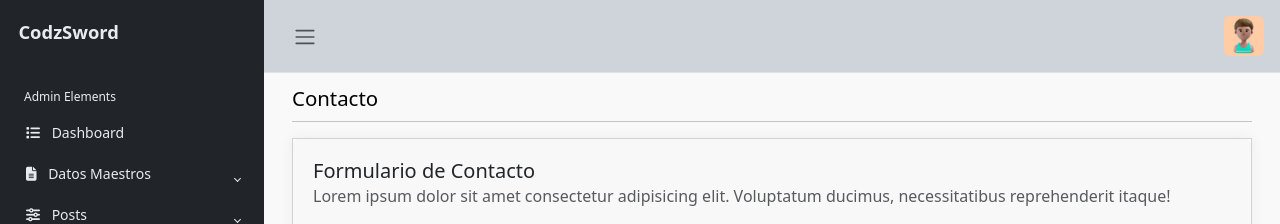
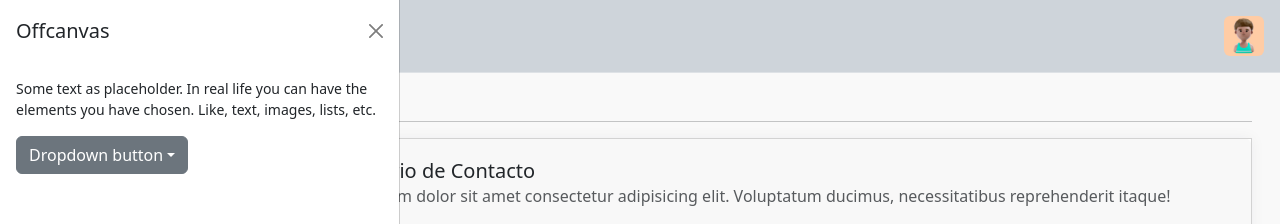
Before and after one commit to pepeul1191/2024-1-IngDatos, a Svelte app: page /contact in a window 1280 px wide. Both pictures are taken after typing "Sample", "name@example.com", "Sample" into the empty fields and a click on the button "Enviar". Shown: the top 224 px of the page. Built offline with nearby package versions, Linux system fonts and the light colour scheme.

Commit message:
ejmplo de offcanvas

```diff
--- a/src/components/pages/app/Contact.svelte
+++ b/src/components/pages/app/Contact.svelte
@@ -1,4 +1,5 @@
 <script>
+  let isOpen = false;
   let formData = {
     name: '',
     email: '',
@@ -13,8 +14,33 @@
     event.preventDefault();
     // Aquí puedes manejar el envío del formulario
     console.log(formData);
+    isOpen = !isOpen;
   }
+
+
 </script>
+
+<div class="{isOpen ? 'offcanvas offcanvas-start show' : 'offcanvas offcanvas-start'}" tabindex="-1" id="offcanvasExample" aria-labelledby="offcanvasExampleLabel">
+  <div class="offcanvas-header">
+    <h5 class="offcanvas-title" id="offcanvasExampleLabel">Offcanvas</h5>
+    <button type="button" class="btn-close text-reset" aria-label="Close" on:click={handleSubmit}></button>
+  </div>
+  <div class="offcanvas-body">
+    <div>
+      Some text as placeholder. In real life you can have the elements you have chosen. Like, text, images, lists, etc.
+    </div>
+    <div class="dropdown mt-3">
+      <button class="btn btn-secondary dropdown-toggle" type="button" id="dropdownMenuButton" aria-expanded="false">
+        Dropdown button
+      </button>
+      <ul class="dropdown-menu" aria-labelledby="dropdownMenuButton">
+        <li><a class="dropdown-item" href="#">Action</a></li>
+        <li><a class="dropdown-item" href="#">Another action</a></li>
+        <li><a class="dropdown-item" href="#">Something else here</a></li>
+      </ul>
+    </div>
+  </div>
+</div>
 
 <div class="mb-3 page-title">
   <h4>Contacto</h4>
```
